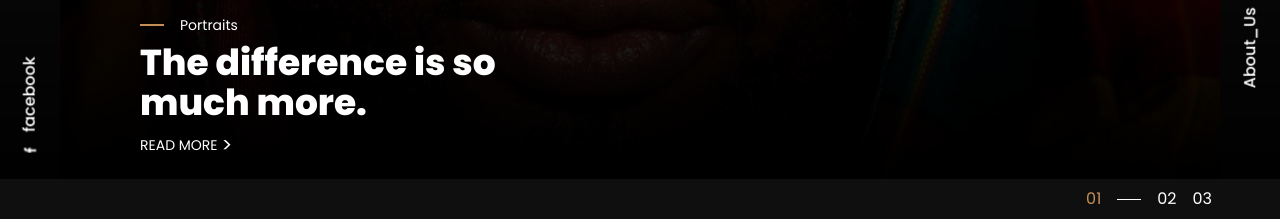
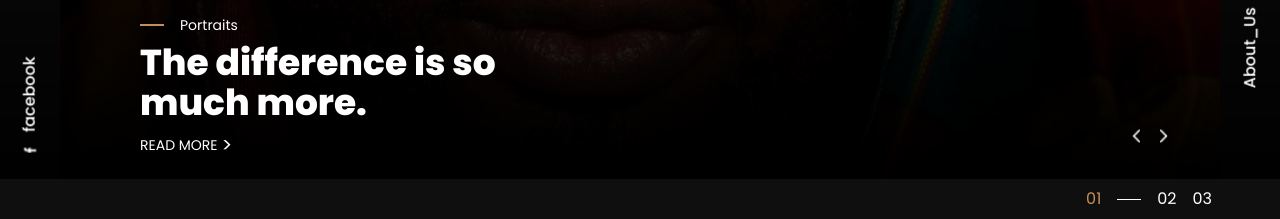
Before and after one commit to egileekada/dara-studio, a Next.js app: page / in a window 1280 px wide. Shown: the part 577-796 px from the top of the page. Built offline with nearby package versions, Linux system fonts and the light colour scheme.

Commit message:
update on design

```diff
--- a/components/SliderComponent.tsx
+++ b/components/SliderComponent.tsx
@@ -4,37 +4,6 @@ import React from 'react'
 export default function SliderComponent(props: any) {
 
     const [next, setNext] = React.useState(0)
-
-    // const hasWindow = typeof window !== 'undefined';
-    // const ref: any = React.useRef(null);
-
-    // function getWindowDimensions() {
-    //   const width = hasWindow ? window.innerWidth : null;
-    //   const height = hasWindow ? window.innerHeight : null;
-    //   return {
-    //     width,
-    //     height,
-    //   };
-    // }
-
-
-
-    // const [windowDimensions, setWindowDimensions] = React.useState(getWindowDimensions());
-
-    // React.useEffect(() => {
-    //     // if (hasWindow) {
-    //       function handleResize() {
-    //         setWindowDimensions(getWindowDimensions());
-    //       }
-
-    //       window.addEventListener('resize', handleResize);
-    //       return () => window.removeEventListener('resize', handleResize);
-    //       setNext(0)
-    //       ref.current.scrollLeft +=  -width*3
-    //     // }
-    //   }, [hasWindow]);
-
-    // let width: any = windowDimensions.width
 
     React.useEffect(() => {
         const t1 = setTimeout(() => {
@@ -51,59 +20,33 @@ export default function SliderComponent(props: any) {
         }, 6000);
     },)
 
-    // const ClickHandler =(item: any)=>{
-    //     if(item === 1){
-    //         if(next === 2){
-    //             setNext(item)
-    //             ref.current.scrollLeft +=  width
-    //             return
-    //         }else if(next === 3){
-    //             setNext(item)
-    //             ref.current.scrollLeft +=  width*2
-    //         }
-    //     }
-    //     if(item === 2){
-    //         if(next === 1){
-    //             setNext(item)
-    //             ref.current.scrollLeft +=  width
-    //             return
-    //         }else if(next === 3){
-    //             setNext(item)
-    //             ref.current.scrollLeft +=  -width
-    //         }
-    //     }
-    //     if(item === 3){
-    //         if(next === 1){
-    //             setNext(item)
-    //             ref.current.scrollLeft +=  -width*3
-    //             return
-    //         }else if(next === 2){
-    //             setNext(item)
-    //             ref.current.scrollLeft +=  -width
-    //         }
-    //     }
-    // }
+
+    // React.useEffect(() => {
+    //     setNext(props.tab)
+    // },[props.tab])
+
+    const Next =()=> {
+        if(next > 1){
+            setNext(0)
+            props.next(0)
+        } else {
+            setNext(next+1)
+            props.next(next+1)
+        }
+    }
+
+    const Back =()=> {
+        if(next === 0){
+            // setNext(0)
+        } else {
+            setNext(next-1)
+            props.next(next-1)
+        }
+    }
 
     return (
         <div className="w-full overflow-x-auto flex scrollBody "  >
             <div className=' absolute z-10 inset-0  ' style={{background: "linear-gradient(180deg, rgba(0, 0, 0, 0.1) 40.1%, #000000 100%)"}}/>
-            {/* <div className=' flex w-auto ' >  */}
-                {/* <div style={{ width: width+"px"}} className="relative h-full"    >
-                    <img src='/slide.png'  className=' w-full h-full object-cover ' />
-                </div>
-                <div style={{ width: width+"px"}} className="relative h-full"    >
-                    <img src='/slide1.png' className=' w-full h-full  object-cover ' />
-                </div>
-                <div style={{ width: width+"px"}} className="relative h-full"    >
-                    <img src='/slide2.png' className=' w-full h-full  object-cover ' />
-                </div>  */}
-                {/* <div style={{ width: windowDimensions.width+""}}  className="relative h-full"  >
-                    <img src='/slide.png'  className=' w-full h-full object-cover ' />
-                </div>  */}
-                {/* <div style={{ width: windowDimensions.width+"", height: windowDimensions.height+""}}   >
-                    <img src='/slide.png' className=' w-full h-full object-cover ' />
-                </div>  */}
-            {/* </div> */}
 
             {next === 0 && (
                 <img src='/slide.png' className=' w-full h-full object-cover ' />
@@ -131,7 +74,12 @@ export default function SliderComponent(props: any) {
                 )}
                 <p onClick={()=> Router.push("/about")} className=' font-Poppins-Regular text-sm hidden cursor-pointer lg:flex items-center ' >READ MORE <span className='text-xl ml-1' >{">"}</span></p>
             </div>
-            <div className=' w-full absolute z-30 bottom-28 lg:hidden flex justify-center items-center ' >
+
+            <div className=' flex items-center ml-6 absolute lg:px-0 px-6 lg:pl-20 lg:bottom-20 bottom-36 lg:right-28 right-6 z-20 ' >
+                <img onClick={Back}  src='/images/left.png' className=' w-2 cursor-pointer ' />
+                <img onClick={Next} src='/images/right.png' className=' w-2 ml-5 cursor-pointer ' />
+            </div>
+            <div className=' w-full absolute z-30 bottom-28 lg:hidden flex justify-end items-center px-6 ' >
                 <p  onClick={()=> setNext(0) } className={next === 0 ? ' text-[#C48F56] mx-2 cursor-pointer ' : ' text-white cursor-pointer mx-2 ' } >01</p>
                 {next === 0 && (
                     <div className=' h-[1px] bg-white w-6 mx-2 ' />
@@ -144,6 +92,10 @@ export default function SliderComponent(props: any) {
                 {next === 2 && (
                     <div className=' h-[1px] bg-white w-6 mx-2 ' />
                 )}
+                <div className=' flex items-center ml-6 ' >
+                    <img onClick={Back}  src='/images/left.png' className=' w-2 cursor-pointer ' />
+                    <img onClick={Next} src='/images/right.png' className=' w-2 ml-5 cursor-pointer ' />
+                </div>
             </div>
         </div>
     )
--- a/pages/index.tsx
+++ b/pages/index.tsx
@@ -38,7 +38,7 @@ export default function Index() {
                         </div>
                     </div>
                     {tab === 0 && (
-                        <SliderComponent next={setNext} />
+                        <SliderComponent next={setNext} tab={next} />
                     )}
                     {tab === 1 && (
                         <Categories />
@@ -84,15 +84,15 @@ export default function Index() {
                 <div className=' w-full font-Poppins-Regular  pt-2 bg-[#0F0F0F] fixed z-40 bottom-0 lg:px-[60px] pb-3 ' >
                     {tab === 0 && (
                         <div className=' w-full hidden lg:flex justify-end items-center ' >
-                            <p className={next === 0 ? ' text-[#C48F56] mx-2 ' : ' text-white mx-2 ' } >01</p>
+                            <p onClick={()=> setNext(0)} className={next === 0 ? ' text-[#C48F56] cursor-pointer mx-2 ' : ' text-white cursor-pointer mx-2 ' } >01</p>
                             {next === 0 && (
                                 <div className=' h-[1px] bg-white w-6 mx-2 ' />
                             )}
-                            <p className={next === 1 ? ' text-[#C48F56] mx-2 ' : ' text-white mx-2 ' }>02</p>
+                            <p onClick={()=> setNext(1)} className={next === 1 ? ' text-[#C48F56] cursor-pointer mx-2 ' : ' text-white cursor-pointer mx-2 ' }>02</p>
                             {next === 1 && (
                                 <div className=' h-[1px] bg-white w-6 mx-2 ' />
                             )}
-                            <p className={next === 2 ? ' text-[#C48F56] mx-2 ' : ' text-white mx-2 ' }>03</p>
+                            <p onClick={()=> setNext(2)} className={next === 2 ? ' text-[#C48F56] cursor-pointer mx-2 ' : ' text-white cursor-pointer mx-2 ' }>03</p>
                             {next === 2 && (
                                 <div className=' h-[1px] bg-white w-6 mx-2 ' />
                             )}
```
Also changed, not shown: public/images/left.png (added), public/images/right.png (added).
